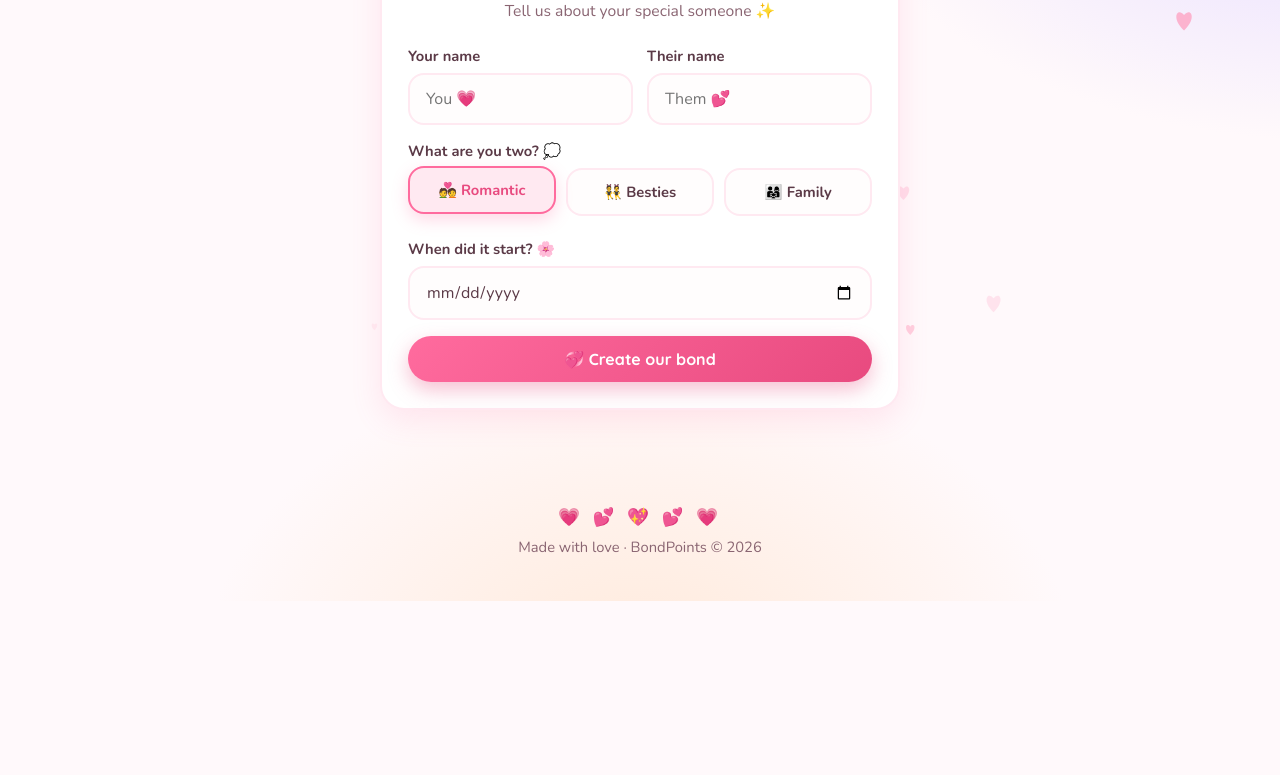
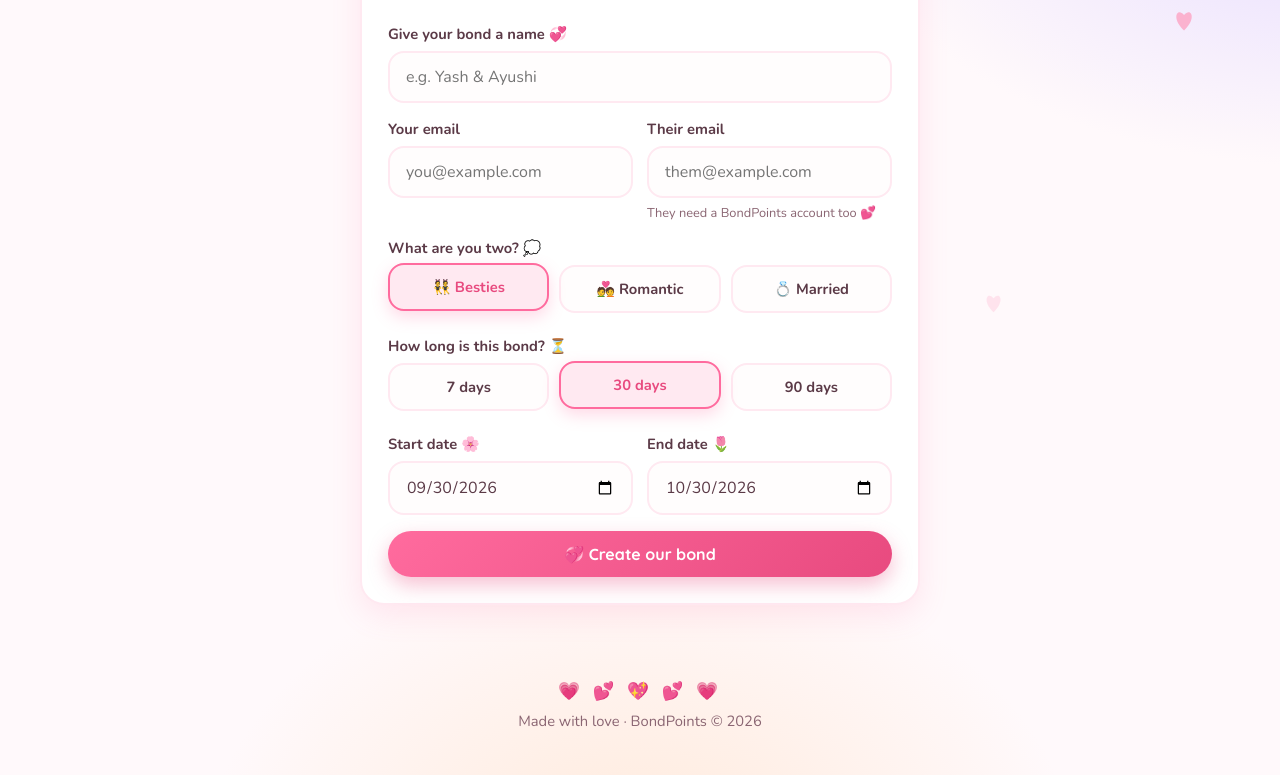
Before and after one commit to ayushi0618/BondPoints.ai, a plain HTML site: page frontend/bond-setup.html in a window 1280 px wide. Shown: the part 263-1038 px from the top of the page. Before the commit the page ends 864 px from the top, so only its background shows below. Drawn offline with nearby package versions, Linux system fonts and the light colour scheme; sample sign-in values are in the browser's storage.

Commit message:
Fix QA issues: duplicate modal id (broke all dashboard init), bond-setup now matches backend contract (partner email), dashboard reads populated users, cute reset-confirm modal

```diff
--- a/frontend/bond-setup.html
+++ b/frontend/bond-setup.html
@@ -7,24 +7,25 @@
 <link rel="stylesheet" href="css/cute.css">
 <style>
   .setup-wrap { min-height: calc(100vh - 130px); display: flex; align-items: center; justify-content: center; padding: 40px 20px; position: relative; z-index: 1; }
-  .setup-card { width: 100%; max-width: 520px; text-align: center; }
+  .setup-card { width: 100%; max-width: 560px; text-align: center; }
   .setup-card h1 { color: var(--pink-dark); font-size: 1.8rem; margin-bottom: 6px; }
   .setup-card .sub { color: var(--ink-soft); margin-bottom: 24px; font-size: .98rem; }
   .setup-card form { text-align: left; }
   .setup-emoji { font-size: 2.6rem; margin-bottom: 10px; display: inline-block; animation: floaty 3s ease-in-out infinite; }
   @keyframes floaty { 0%,100% { transform: translateY(0); } 50% { transform: translateY(-8px); } }
-  .rel-pills { display: flex; flex-wrap: wrap; gap: 10px; margin-bottom: 16px; }
-  .rel-pill { flex: 1 1 30%; min-width: 110px; }
-  .rel-pill input { display: none; }
-  .rel-pill span {
+  .pill-row { display: flex; flex-wrap: wrap; gap: 10px; margin-bottom: 16px; }
+  .pill { flex: 1 1 30%; min-width: 110px; }
+  .pill input { display: none; }
+  .pill span {
     display: block; text-align: center; padding: 12px 8px; border-radius: 16px;
     border: 2px solid var(--pink-pale); background: #fffdfd; cursor: pointer;
     font-weight: 700; font-size: .92rem; transition: all .2s ease;
   }
-  .rel-pill input:checked + span {
+  .pill input:checked + span {
     border-color: var(--pink); background: var(--pink-pale); color: var(--pink-dark);
     box-shadow: 0 6px 16px rgba(255,107,158,.25); transform: translateY(-2px);
   }
+  .hint { font-size: .8rem; color: var(--ink-soft); margin-top: 6px; }
 </style>
 </head>
 <body>
@@ -43,29 +44,48 @@
   <div class="card setup-card">
     <span class="setup-emoji">💞</span>
     <h1>Create your Bond</h1>
-    <p class="sub">Tell us about your special someone ✨</p>
+    <p class="sub">Link up with your special someone ✨</p>
     <form id="bondForm">
+      <div class="field">
+        <label for="bondName">Give your bond a name 💞</label>
+        <input type="text" id="bondName" placeholder="e.g. Yash & Ayushi" required>
+      </div>
       <div class="field-row">
         <div class="field">
-          <label for="yourName">Your name</label>
-          <input type="text" id="yourName" placeholder="You 💗" required>
+          <label for="email1">Your email</label>
+          <input type="email" id="email1" placeholder="you@example.com" required>
         </div>
         <div class="field">
-          <label for="partnerName">Their name</label>
-          <input type="text" id="partnerName" placeholder="Them 💕" required>
+          <label for="email2">Their email</label>
+          <input type="email" id="email2" placeholder="them@example.com" required>
+          <p class="hint">They need a BondPoints account too 💕</p>
         </div>
       </div>
       <div class="field">
         <label>What are you two? 💭</label>
-        <div class="rel-pills">
-          <label class="rel-pill"><input type="radio" name="relationshipType" value="romantic" checked><span>💑 Romantic</span></label>
-          <label class="rel-pill"><input type="radio" name="relationshipType" value="friendship"><span>👯 Besties</span></label>
-          <label class="rel-pill"><input type="radio" name="relationshipType" value="family"><span>👨‍👩‍👧 Family</span></label>
+        <div class="pill-row">
+          <label class="pill"><input type="radio" name="bondType" value="friendship" checked><span>👯 Besties</span></label>
+          <label class="pill"><input type="radio" name="bondType" value="relationship"><span>💑 Romantic</span></label>
+          <label class="pill"><input type="radio" name="bondType" value="marriage"><span>💍 Married</span></label>
         </div>
       </div>
       <div class="field">
-        <label for="startDate">When did it start? 🌸</label>
-        <input type="date" id="startDate">
+        <label>How long is this bond? ⏳</label>
+        <div class="pill-row">
+          <label class="pill"><input type="radio" name="bondDuration" value="7"><span>7 days</span></label>
+          <label class="pill"><input type="radio" name="bondDuration" value="30" checked><span>30 days</span></label>
+          <label class="pill"><input type="radio" name="bondDuration" value="90"><span>90 days</span></label>
+        </div>
+      </div>
+      <div class="field-row">
+        <div class="field">
+          <label for="bondStartDate">Start date 🌸</label>
+          <input type="date" id="bondStartDate" required>
+        </div>
+        <div class="field">
+          <label for="bondEndDate">End date 🌷</label>
+          <input type="date" id="bondEndDate" required>
+        </div>
       </div>
       <button type="submit" class="bp-btn bp-btn-block" id="bondSubmit">💞 Create our bond</button>
     </form>
@@ -84,18 +104,37 @@
 
   document.getElementById('logoutBtn').addEventListener('click', bpLogout);
 
+  const startEl = document.getElementById('bondStartDate');
+  const endEl = document.getElementById('bondEndDate');
+  const today = new Date().toISOString().split('T')[0];
+  startEl.value = today;
+
+  function syncEndDate() {
+    const days = parseInt(document.querySelector('input[name="bondDuration"]:checked').value, 10);
+    const d = new Date(startEl.value || today);
+    d.setDate(d.getDate() + days);
+    endEl.value = d.toISOString().split('T')[0];
+  }
+  startEl.addEventListener('change', syncEndDate);
+  document.querySelectorAll('input[name="bondDuration"]').forEach(r =>
+    r.addEventListener('change', syncEndDate));
+  syncEndDate();
+
   document.getElementById('bondForm').addEventListener('submit', async (e) => {
     e.preventDefault();
     const btn = document.getElementById('bondSubmit');
-    const yourName = document.getElementById('yourName').value.trim();
-    const partnerName = document.getElementById('partnerName').value.trim();
-    const relationshipType = document.querySelector('input[name="relationshipType"]:checked').value;
-    const startDate = document.getElementById('startDate').value || null;
+    const payload = {
+      bondName: document.getElementById('bondName').value.trim(),
+      email1: document.getElementById('email1').value.trim(),
+      email2: document.getElementById('email2').value.trim(),
+      bondType: document.querySelector('input[name="bondType"]:checked').value,
+      bondDuration: parseInt(document.querySelector('input[name="bondDuration"]:checked').value, 10),
+      bondStartDate: startEl.value,
+      bondEndDate: endEl.value
+    };
     btn.disabled = true; btn.textContent = 'Creating your bond... 💭';
     try {
-      const { ok, data } = await bpApi('/api/bonds', {
-        method: 'POST', body: JSON.stringify({ yourName, partnerName, relationshipType, startDate })
-      });
+      const { ok, data } = await bpApi('/api/bonds', { method: 'POST', body: JSON.stringify(payload) });
       if (ok) {
         bpToast('Your bond is created! 💞', 'success');
         setTimeout(() => { window.location.href = 'dashboard.html'; }, 700);
```
Also changed, not shown: frontend/dashboard.html (+34 -11 lines).
